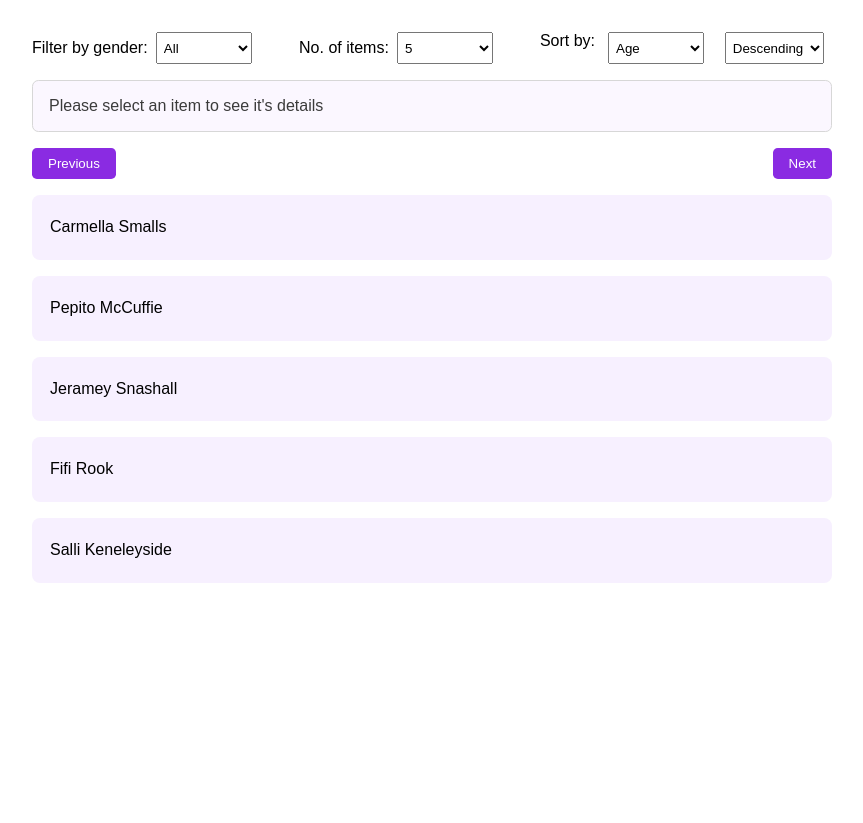
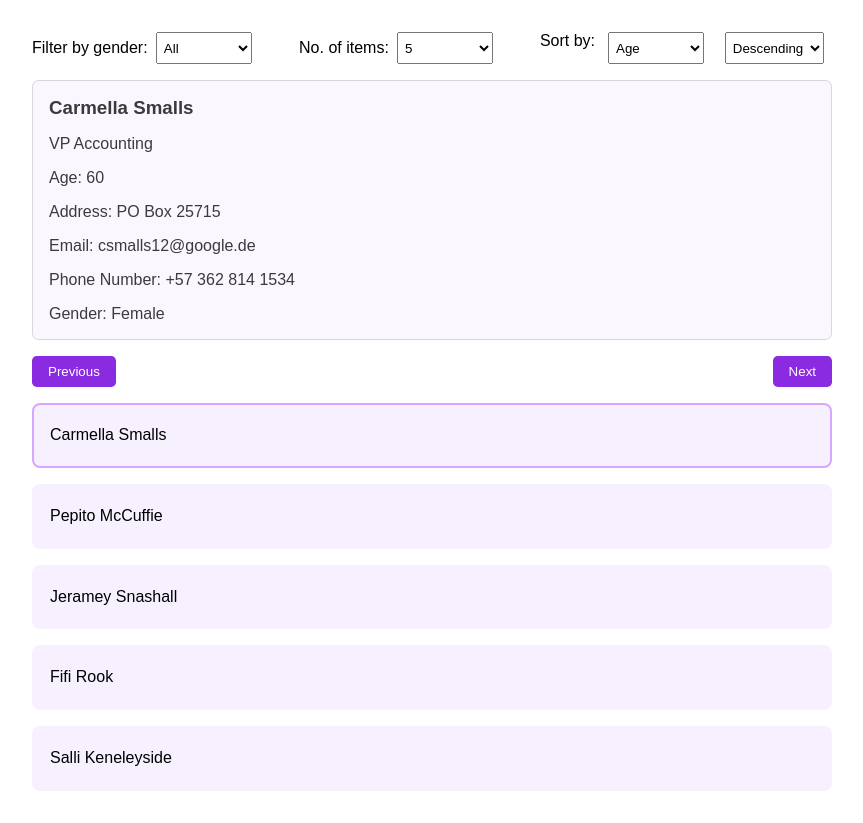
Before and after one commit to abh1sh3kk/exploring-antd, a React (Vite) app: page / in a window 1280 px wide. Shown: the whole page, without its empty margins (208-1071 px from the left). Before the commit the page ends 800 px from the top, so only its background shows below. Built offline with nearby package versions, Linux system fonts and the light colour scheme.

Commit message:
select first person by default

```diff
--- a/src/components/List.jsx
+++ b/src/components/List.jsx
@@ -30,7 +30,7 @@ export default function List() {
 
   console.log("render check");
 
-  const [selectedPerson, setSelectedPerson] = useState();
+
 
   const handleItemNumChange = (e) => {
     setSelectedPerson(null);
@@ -57,8 +57,11 @@ export default function List() {
     );
   }, [paginationState]);
 
+  const [selectedPerson, setSelectedPerson] = useState(refinedData[startIndex]);
+  console.log(selectedPerson)
+
   useEffect(() => {
-    if (selectedPerson) setSelectedPerson(null);
+    setSelectedPerson(refinedData[startIndex]);
   }, [paginationState, filterOptions, sortOptions]);
 
   const handleShowMore = (id) => {
```
